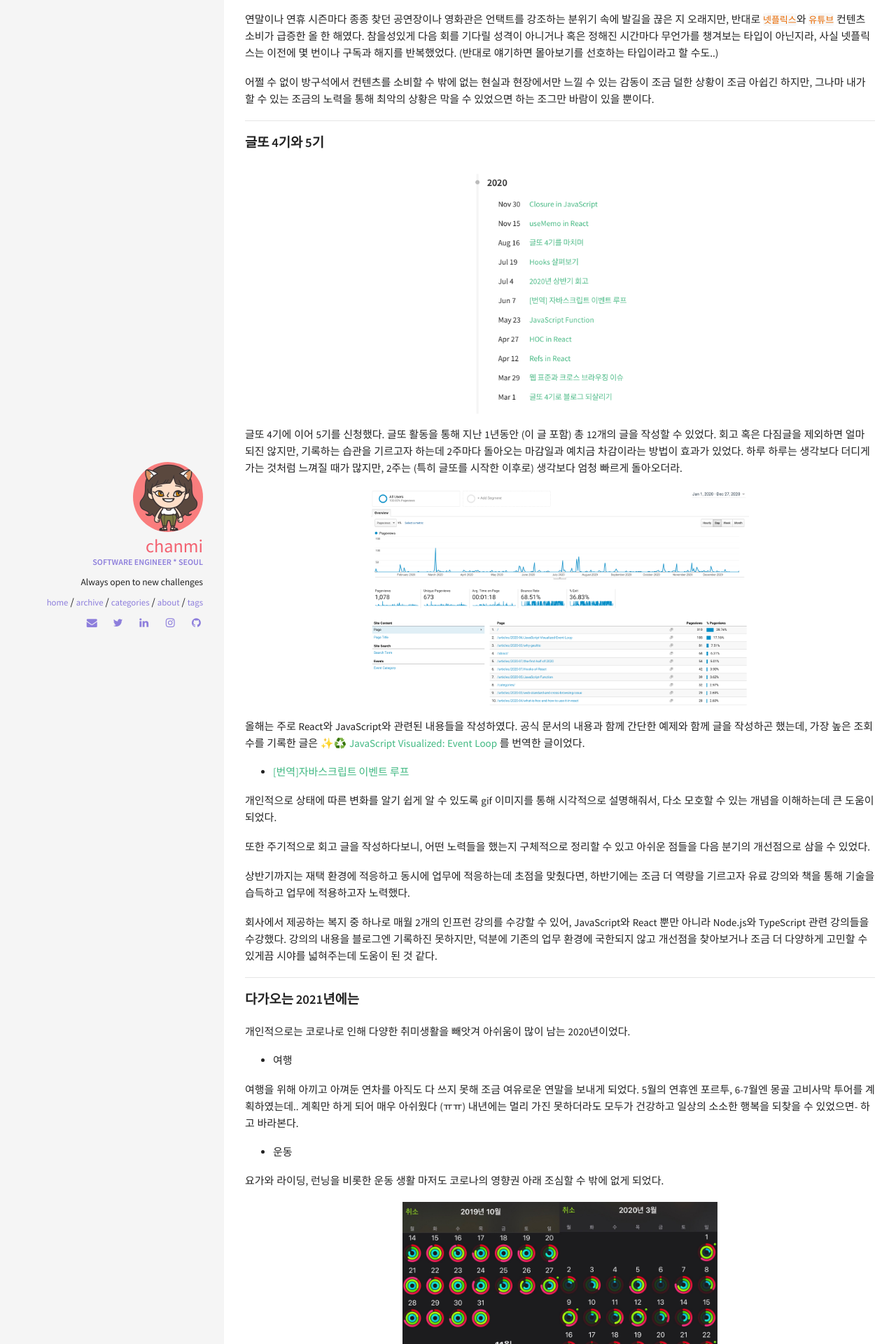
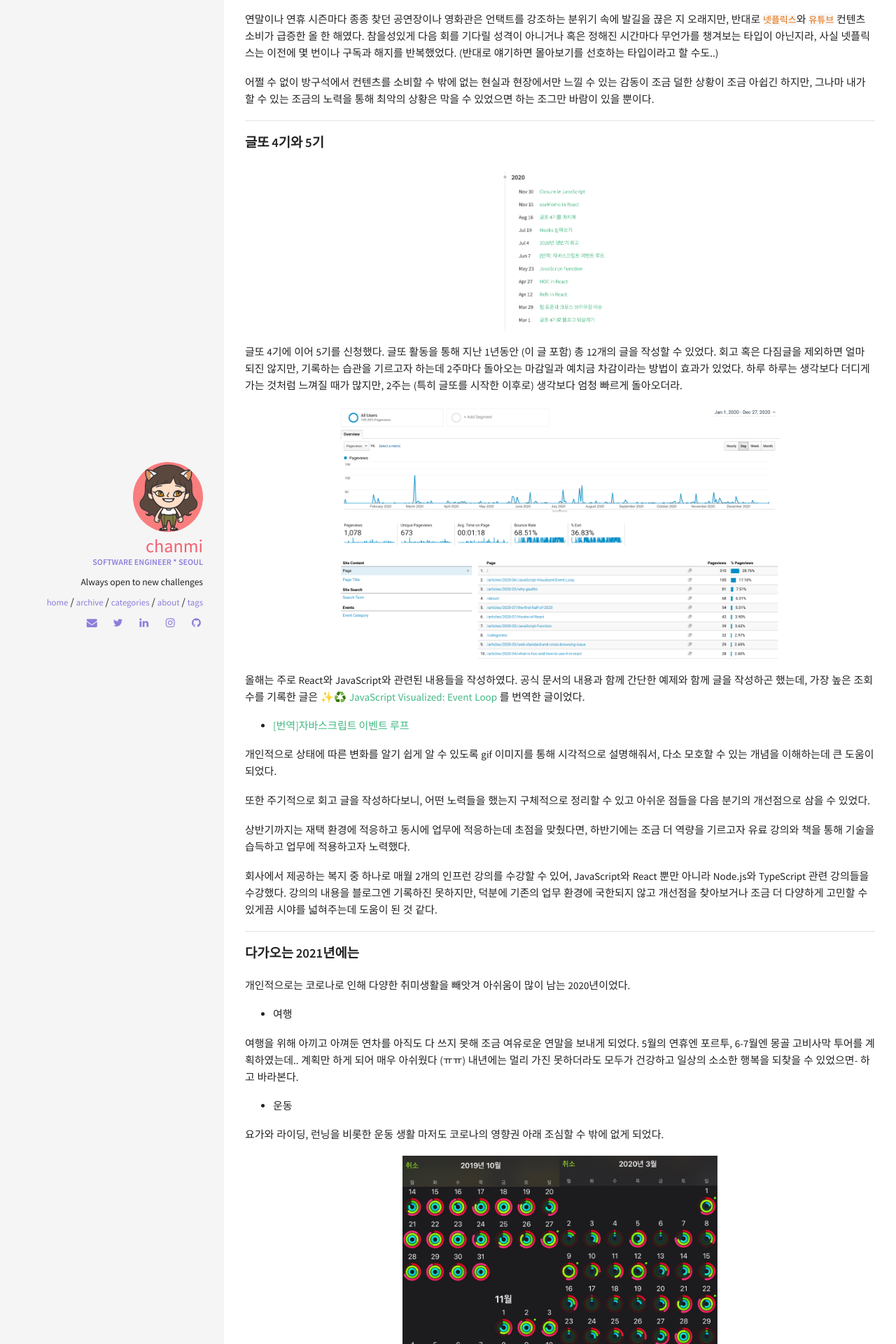
Before and after one commit to chanmi-lee/dev-blog, a Jekyll site: the page built from _posts/2020-12-27-retrospective-of-2020.md, in a window 1280 px wide. Shown: the part 953-2873 px from the top of the page at 70% size. Built offline with Jekyll 4.4.1, drawn with Linux system fonts in a browser that asks for light colours; comment, search, counter and statistics services are not loaded; some of the changed text lies outside the part shown.

Commit message:
Update 2020-12-27-retrospective-of-2020.md

```diff
--- a/_posts/2020-12-27-retrospective-of-2020.md
+++ b/_posts/2020-12-27-retrospective-of-2020.md
@@ -51,13 +51,13 @@ if kakao, DEVIEW 2020, 우아한 테크콘서트 등의 굵직한 행사들도
 
 #### 글또 4기와 5기
 
-![queue]({{ site.url }}/assets/img/posts/2020-with-geultto.png){: width="30%" height="30%"}
+![queue]({{ site.url }}/assets/img/posts/2020-with-geultto.png){: width="20%" height="20%"}
 
 글또 4기에 이어 5기를 신청했다. 글또 활동을 통해 지난 1년동안 (이 글 포함) 총 12개의 글을 작성할 수 있었다.
 회고 혹은 다짐글을 제외하면 얼마 되진 않지만, 기록하는 습관을 기르고자 하는데 2주마다 돌아오는 마감일과 예치금 차감이라는 방법이 효과가 있었다.
 하루 하루는 생각보다 더디게 가는 것처럼 느껴질 때가 많지만, 2주는 (특히 글또를 시작한 이후로) 생각보다 엄청 빠르게 돌아오더라.
 
-![queue]({{ site.url }}/assets/img/posts/2020-analytics.png){: width="60%" height="60%"}
+![queue]({{ site.url }}/assets/img/posts/2020-analytics.png){: width="70%" height="70%"}
 
 올해는 주로 React와 JavaScript와 관련된 내용들을 작성하였다.
 공식 문서의 내용과 함께 간단한 예제와 함께 글을 작성하곤 했는데,
```
Also changed, not shown: other parts of _posts/2020-12-27-retrospective-of-2020.md (+2 -2 lines).
